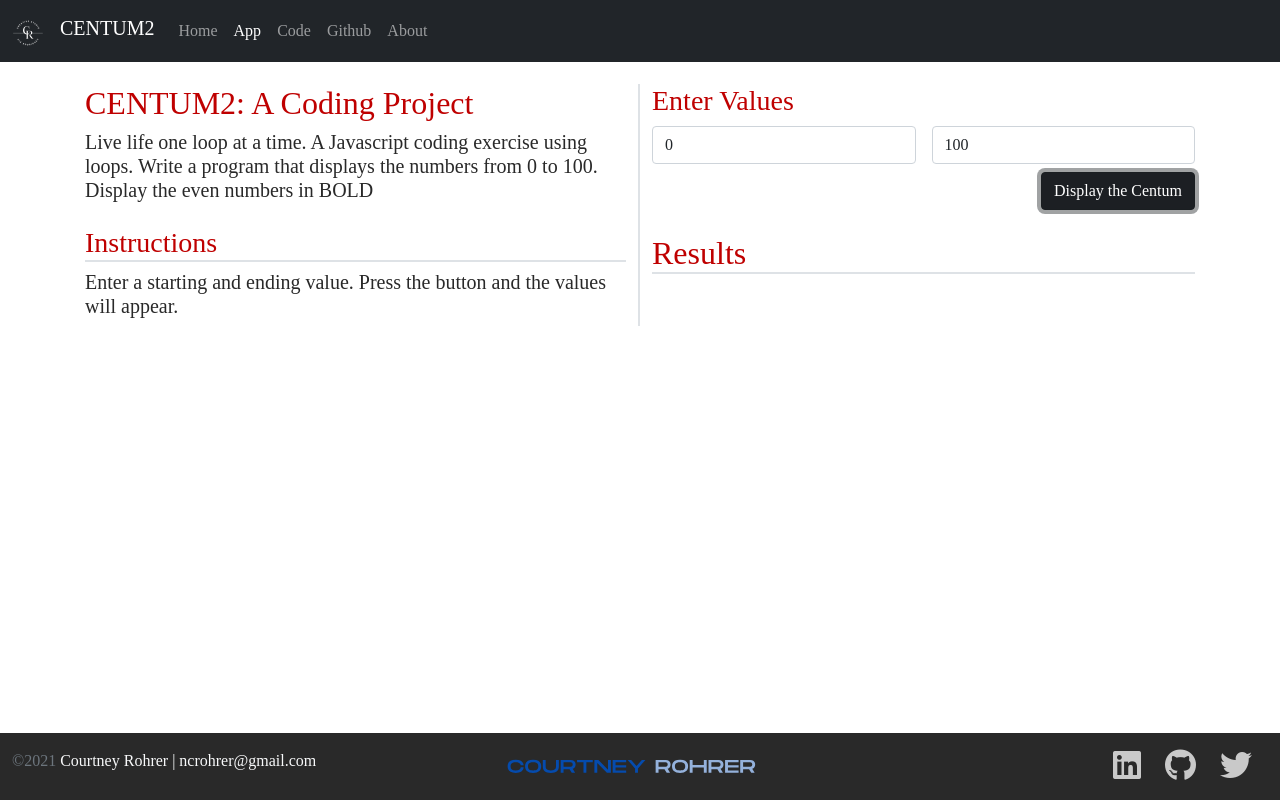
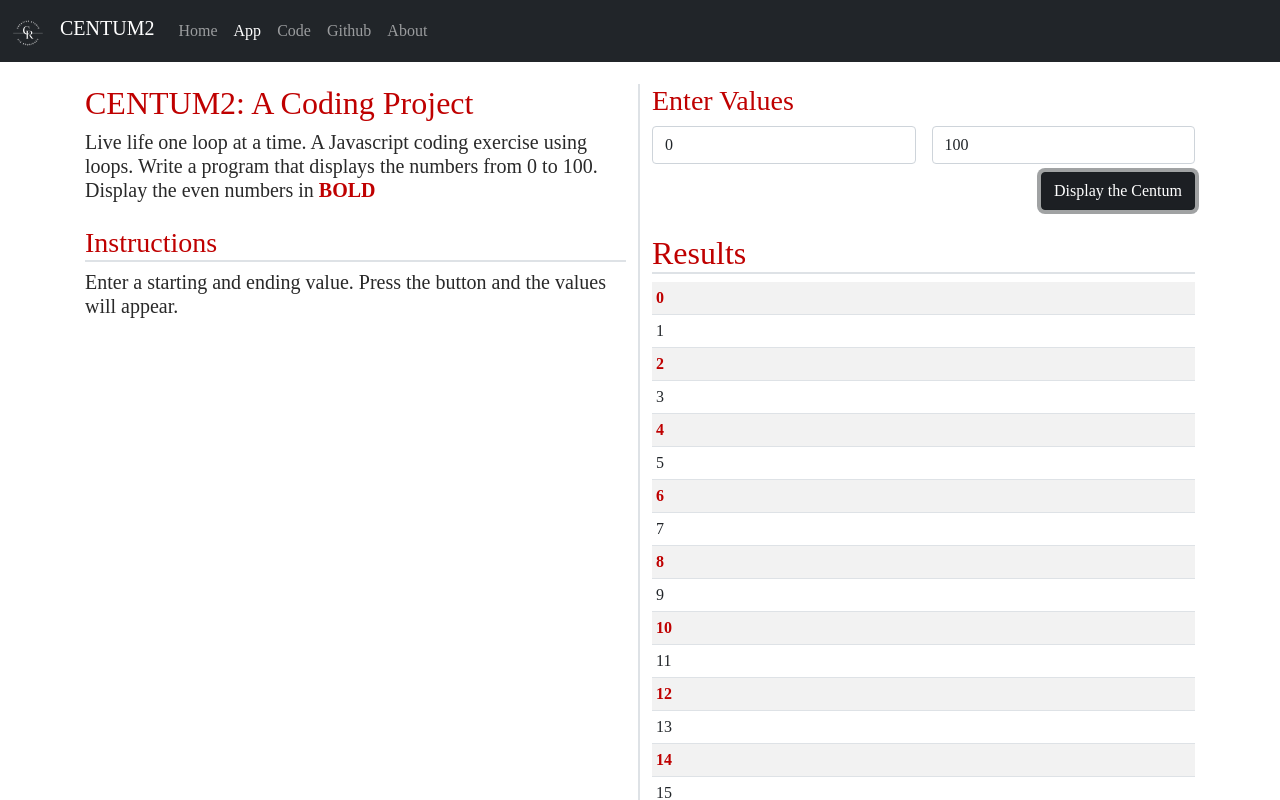
Before and after one commit to CourtneyRohrer/Centum2, a plain HTML site: page app.html in a window 1280 px wide. Both pictures are taken after a click on the button "Display the Centum". Shown: the top 800 px of the page. Drawn offline with nearby package versions, Linux system fonts and the light colour scheme.

Commit message:
Javascript

```diff
--- a/app.html
+++ b/app.html
@@ -56,7 +56,7 @@
                 <div class="col col-lg-6 body-font border-end border-2">
                     <h2>CENTUM2: A Coding Project</h2>
                     <h5 class="lead body-font">Live life one loop at a time. A Javascript coding exercise using loops.
-                        Write a program that displays the numbers from 0 to 100. Display the even numbers in BOLD</h5>
+                        Write a program that displays the numbers from 0 to 100. Display the even numbers in <strong class="even">BOLD</strong></h5>
                     <h3 class="mt-4 border-bottom border-2">Instructions</h3>
                     <h5 class="lead body-font">Enter a starting and ending value. Press the button and the values will
                         appear.</h5>
@@ -113,12 +113,11 @@
                                     class="fab fa-twitter fa-2x"></i></a></div>
                     </div>
                 </div>
-
             </div>
         </div>
     </footer>
 
-    <!-- Bootstrap JS -->
+    <!-- JavaScript -->
     <script src="https://cdn.jsdelivr.net/npm/@popperjs/core@2.9.2/dist/umd/popper.min.js"
         integrity="sha384-IQsoLXl5PILFhosVNubq5LC7Qb9DXgDA9i+tQ8Zj3iwWAwPtgFTxbJ8NT4GN1R8p" crossorigin="anonymous">
     </script>
--- a/css/site.css
+++ b/css/site.css
@@ -3,6 +3,15 @@
     --secondary-color: #BF0000;
     --dark-color: #292929;
     --white-color: #ffffff;
+}
+
+.odd {
+    font-weight: 100;
+}
+
+.even {
+    font-weight: bold;
+    color: #BF0000;
 }
 
 body {
--- a/js/site.js
+++ b/js/site.js
@@ -1,4 +1,60 @@
-//Call Hello World
-function helloWorld(){
-    alert("Hello World");
+//get the values from the interface/page
+//controller function
+function getValues(){
+    //get values from the page
+    let startValue = document.getElementById("startValue").value;
+    let endValue = document.getElementById("endValue").value;
+
+    //we need to validate our input
+    //parse into intergers
+    startValue = parseInt(startValue);
+    endValue = parseInt(endValue);
+
+    if(Number.isInteger(startValue) && Number.isInteger(endValue)) {
+        //call generate numbers
+        let numbers = generateNumbers(startValue, endValue);
+        //call display numbers
+        displayNumbers(numbers);
+    }else{
+        alert("You must enter intergers");
+    }
 }
+
+//generate numbers from the startValue to the endValue
+//logic function(s)
+ function generateNumbers(sValue, eValue){
+
+    let numbers = [];
+
+    //get all numbers from start to end
+    for (let index = sValue; index <= eValue; index++) {
+        //this will execute in a loop until index = eValue
+        numbers.push(index);
+    }
+    return numbers;
+ }
+
+ //display the numbers and mark the even numbers BOLD
+ //view function
+function displayNumbers(numbers){
+
+    let templateRows = "";
+
+    for (let index = 0; index < numbers.length; index++) {
+
+        let className = "even";
+
+        let number = numbers[index];
+
+        if(number % 2 == 0){
+            className = "even";
+        }else{
+            className = "odd";
+        }
+
+        templateRows += `<tr><td class="${className}" >${number}</td></tr>`;
+    }
+
+    document.getElementById("results").innerHTML = templateRows;
+
+}
```
